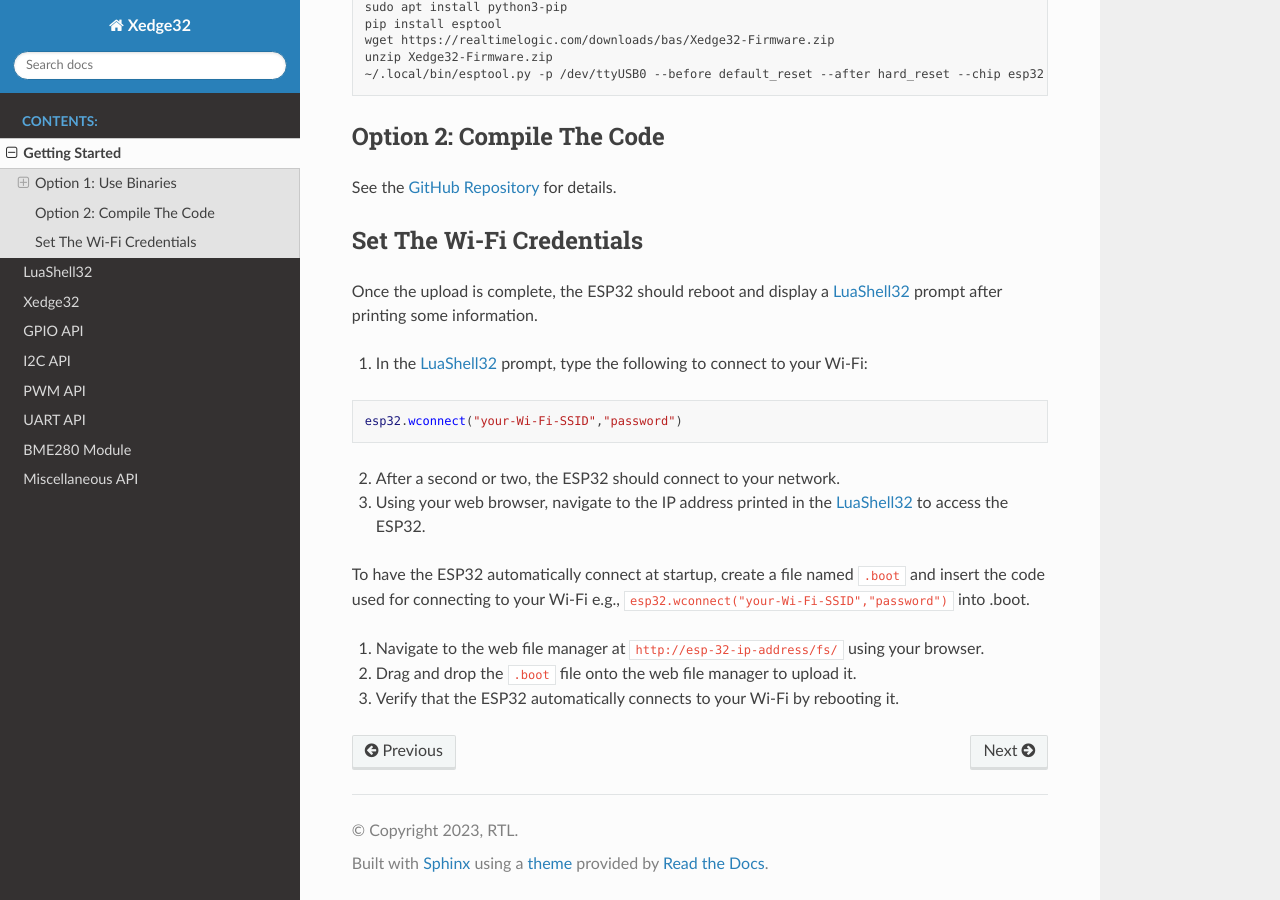
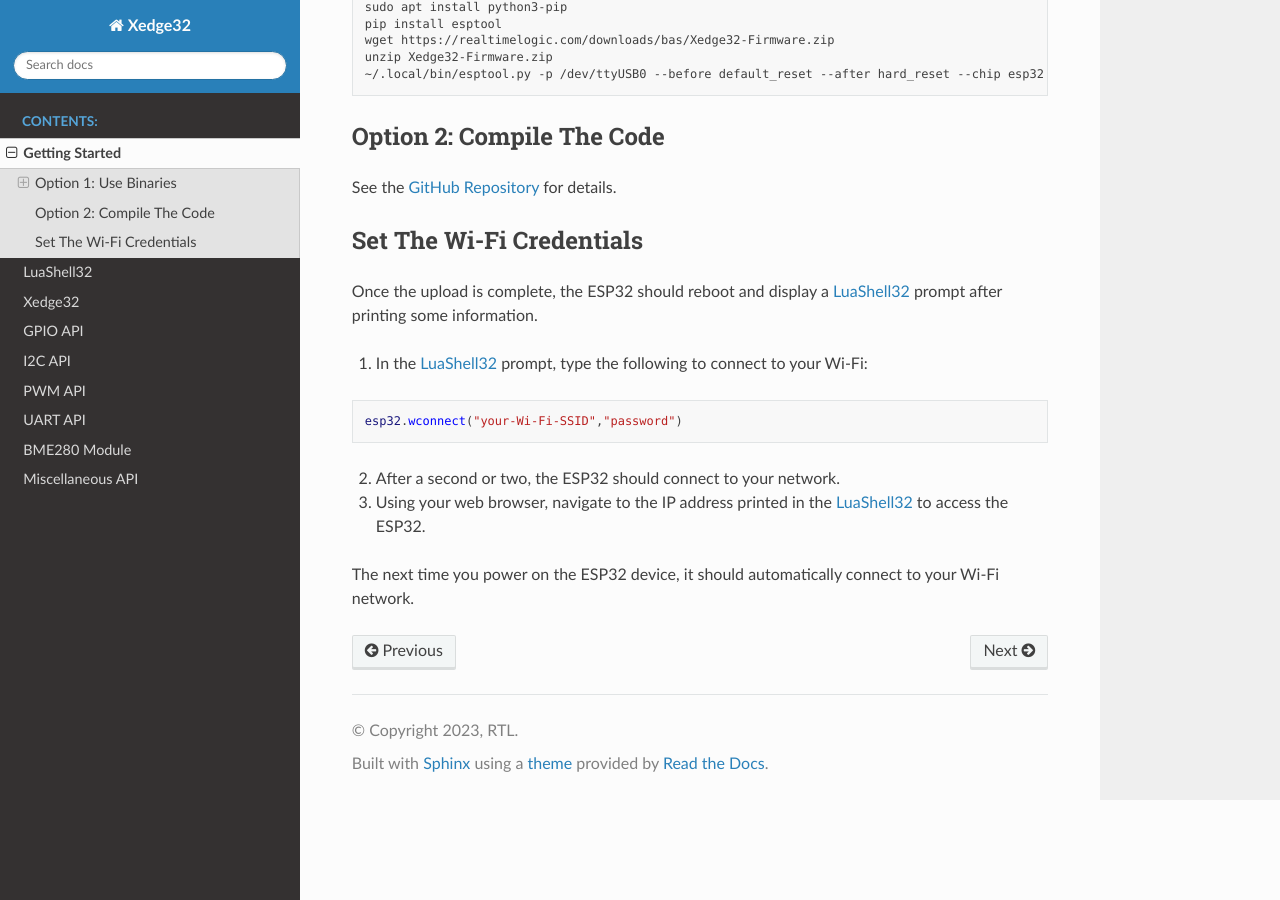
Before and after one commit to RealTimeLogic/Xedge32, a Sphinx documentation site: the page built from doc/source/GettingStarted.rst, in a window 1280 px wide and 900 px high, scrolled down 1627 px. Built offline with Sphinx 7.4.7 and the Read the Docs theme 2.0.0, drawn with Linux system fonts in a browser that asks for light colours.

Commit message:
Update GettingStarted.rst

```diff
--- a/doc/source/GettingStarted.rst
+++ b/doc/source/GettingStarted.rst
@@ -83,9 +83,6 @@
 2. After a second or two, the ESP32 should connect to your network.
 3. Using your web browser, navigate to the IP address printed in the :ref:`LuaShell32` to access the ESP32.
 
+The next time you power on the ESP32 device, it should automatically connect to your Wi-Fi network.
 
-To have the ESP32 automatically connect at startup, create a file named ``.boot`` and insert the code used for connecting to your Wi-Fi e.g., ``esp32.wconnect("your-Wi-Fi-SSID","password")`` into .boot.
-
-1. Navigate to the web file manager at ``http://esp-32-ip-address/fs/`` using your browser.
-2. Drag and drop the ``.boot`` file onto the web file manager to upload it.
-3. Verify that the ESP32 automatically connects to your Wi-Fi by rebooting it.
+.. 1. Navigate to the web file manager at ``http://esp-32-ip-address/fs/`` using your browser. 2. Drag and drop the ``.boot`` file onto the web file manager to upload it. 3. Verify that the ESP32 automatically connects to your Wi-Fi by rebooting it.
```
